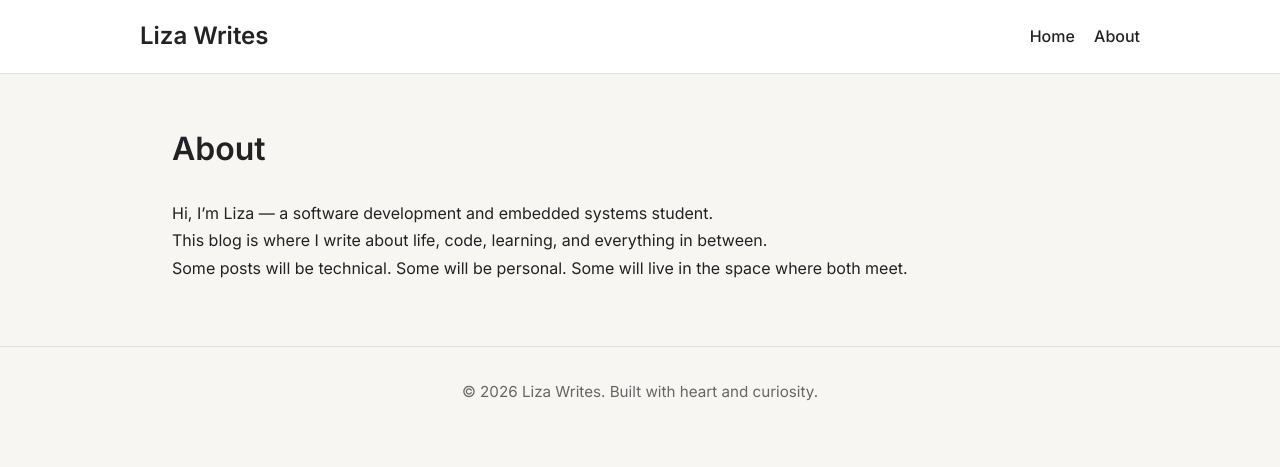
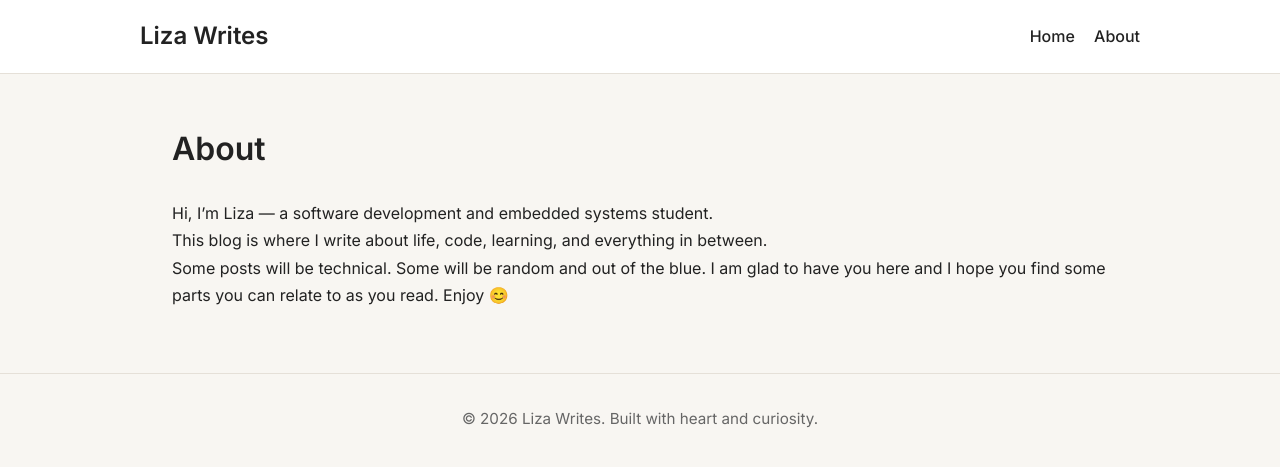
Before and after one commit to louangeliza/louangeliza.github.io, a Jekyll site: the page built from about.md, in a window 1280 px wide. Shown: the top 467 px of the page. Built offline with Jekyll 4.4.1, drawn with Linux system fonts in a browser that asks for light colours.

Commit message:
personalized about page

```diff
--- a/about.md
+++ b/about.md
@@ -8,4 +8,4 @@ Hi, I’m Liza — a software development and embedded systems student.
 
 This blog is where I write about life, code, learning, and everything in between.
 
-Some posts will be technical. Some will be personal. Some will live in the space where both meet.
+Some posts will be technical. Some will be random and out of the  blue. I am glad to have you here and I hope you find some parts you can relate to as you read. Enjoy 😊
```
